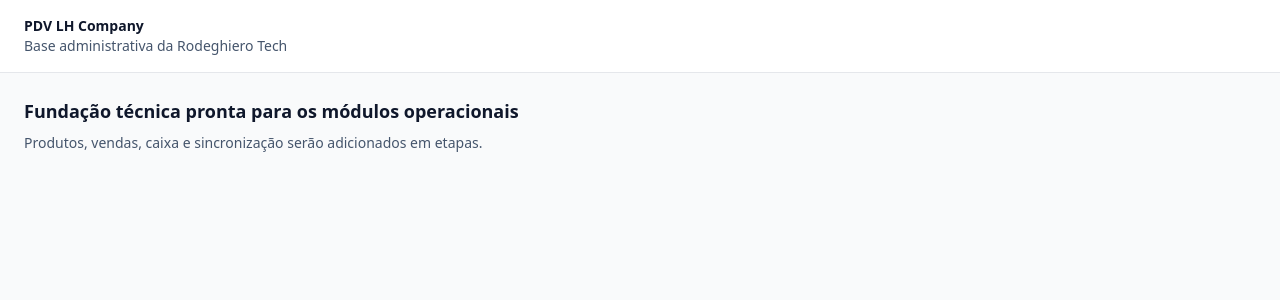
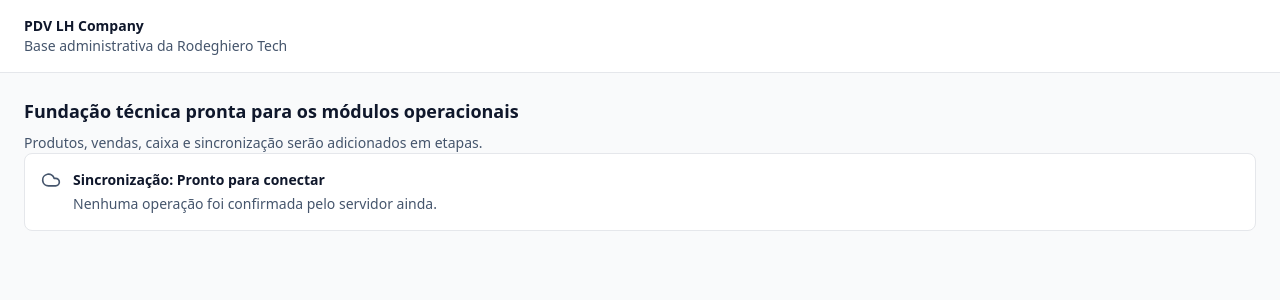
Before and after one commit to rodeghierotech/pdv-lhcompany, a React (Vite) app in the folder apps/web/: page / in a window 1280 px wide. Shown: the top 300 px of the page. Built offline with nearby package versions, Linux system fonts and the light colour scheme; no server answers.

Commit message:
feat: show Supabase synchronization readiness

```diff
--- a/apps/web/src/App.tsx
+++ b/apps/web/src/App.tsx
@@ -1,6 +1,11 @@
 import { AdminShell } from "./components/shared/AdminShell";
+import { SyncStatusCard } from "./features/sincronizacao/SyncStatusCard";
+import { deriveSyncStatus } from "./features/sincronizacao/sync-status";
+import { readSupabasePublicConfig } from "./lib/supabase/config";
 
 export function App() {
+  const syncStatus = deriveSyncStatus(readSupabasePublicConfig(import.meta.env));
+
   return (
     <AdminShell
       title="PDV LH Company"
@@ -14,6 +19,7 @@ export function App() {
           Produtos, vendas, caixa e sincronização serão adicionados em etapas.
         </p>
       </section>
+      <SyncStatusCard status={syncStatus} />
     </AdminShell>
   );
 }
--- /dev/null
+++ b/apps/web/src/features/sincronizacao/SyncStatusCard.tsx
@@ -0,0 +1,28 @@
+import { Cloud, CloudOff } from "lucide-react";
+
+import type { SyncStatus } from "./sync-status";
+
+type SyncStatusCardProps = {
+  status: SyncStatus;
+};
+
+export function SyncStatusCard({ status }: SyncStatusCardProps) {
+  const Icon = status.kind === "configuration_required" ? CloudOff : Cloud;
+
+  return (
+    <section
+      aria-labelledby="sync-status-title"
+      className="border-border bg-surface rounded-lg border p-4"
+    >
+      <div className="flex items-start gap-3">
+        <Icon aria-hidden="true" className="text-muted-foreground size-5" />
+        <div className="space-y-1">
+          <h2 id="sync-status-title" className="text-sm font-semibold">
+            Sincronização: {status.label}
+          </h2>
+          <p className="text-muted-foreground text-sm">{status.description}</p>
+        </div>
+      </div>
+    </section>
+  );
+}
--- /dev/null
+++ b/apps/web/src/features/sincronizacao/sync-status.ts
@@ -0,0 +1,32 @@
+import type { SupabasePublicConfigResult } from "../../lib/supabase/config";
+
+export type SyncStatus =
+  | {
+      kind: "configuration_required";
+      label: "Configuração pendente";
+      description: "Configure a conexão com o Supabase antes de sincronizar operações.";
+    }
+  | {
+      kind: "ready_to_connect";
+      label: "Pronto para conectar";
+      description: "Nenhuma operação foi confirmada pelo servidor ainda.";
+    };
+
+export function deriveSyncStatus(
+  config: SupabasePublicConfigResult,
+): SyncStatus {
+  if (config.status === "missing_configuration") {
+    return {
+      kind: "configuration_required",
+      label: "Configuração pendente",
+      description:
+        "Configure a conexão com o Supabase antes de sincronizar operações.",
+    };
+  }
+
+  return {
+    kind: "ready_to_connect",
+    label: "Pronto para conectar",
+    description: "Nenhuma operação foi confirmada pelo servidor ainda.",
+  };
+}
```
Also changed, not shown: 1 other file (tests, documents, lock files or other folders).
